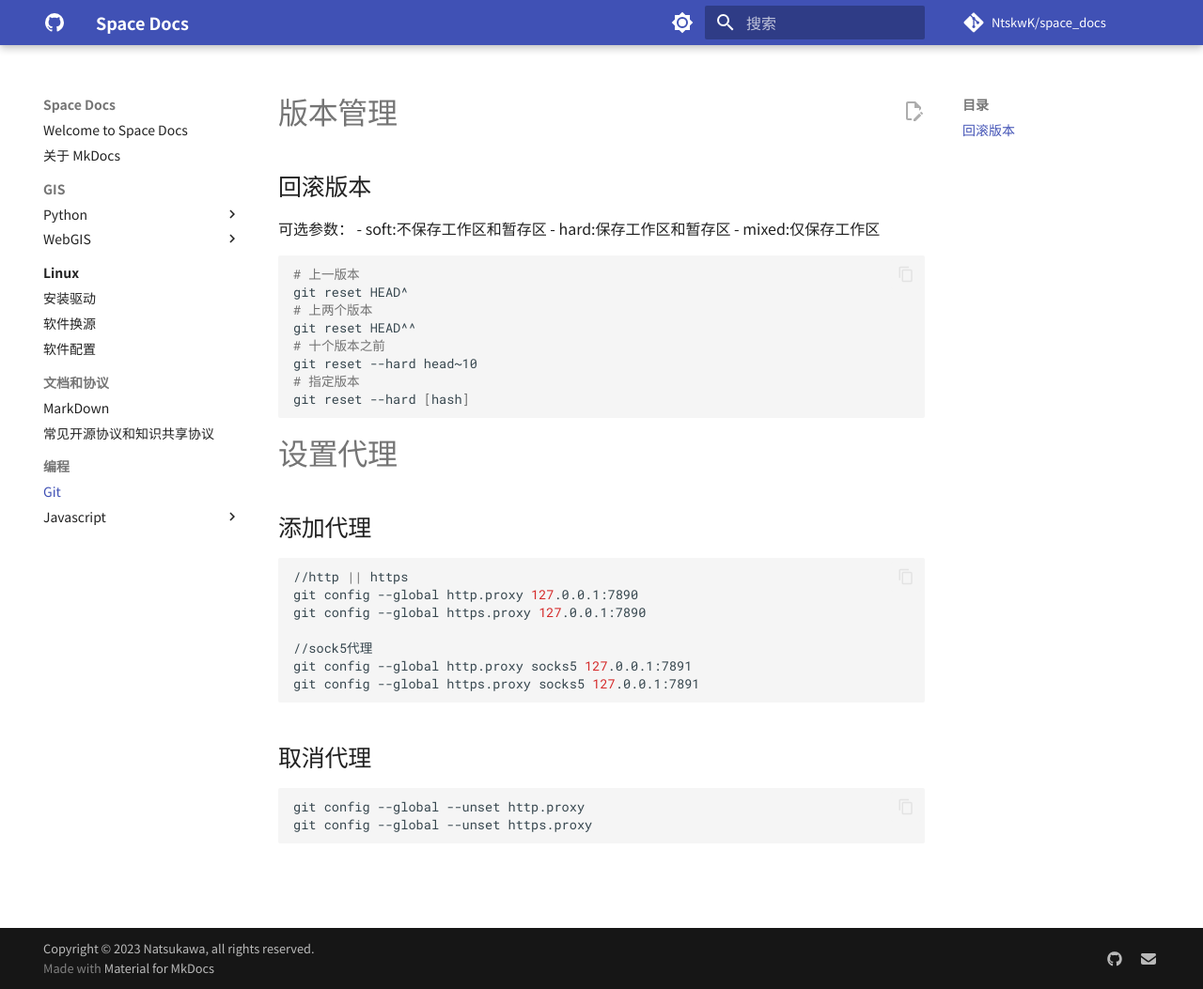
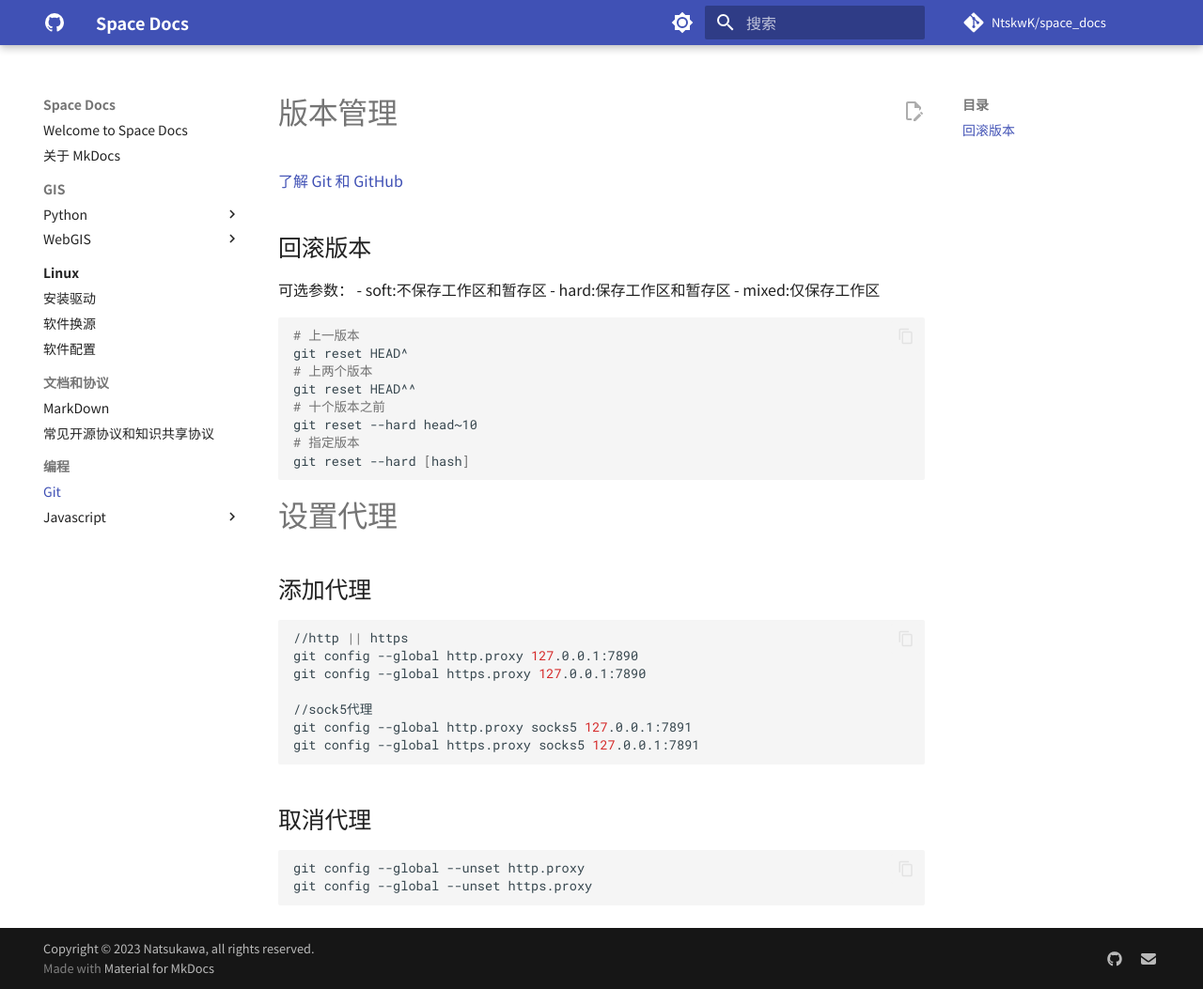
Before and after one commit to NtskwK/space_docs, an MkDocs documentation site: the page built from docs/编程/Git/index.md, in a window 1280 px wide and 1053 px high. Shown: the whole window at 94% size. Built offline with MkDocs 1.6.1 and Material for MkDocs 9.7.7, drawn with Linux system fonts in a browser that asks for light colours; comment, search, counter and statistics services are not loaded.

```diff
--- a/docs/编程/Git/index.md
+++ b/docs/编程/Git/index.md
@@ -1,4 +1,6 @@
 # 版本管理
+
+[了解 Git 和 GitHub](https://roadmap.sh/git-github)
 
 ## 回滚版本
 
```
Also changed, not shown: 1 other file.
